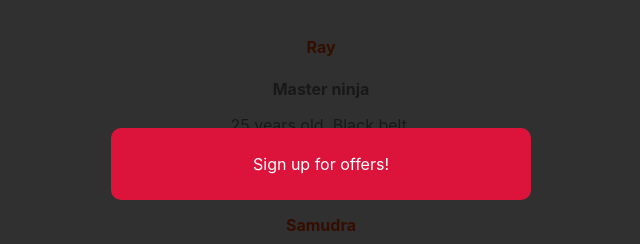
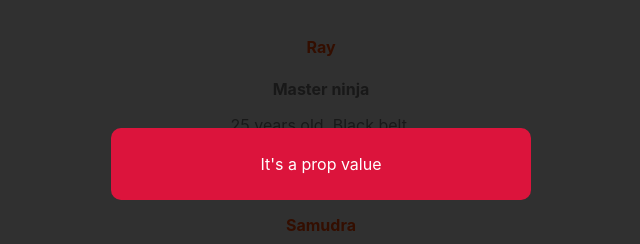
Before and after one commit to raybagas7/svelte-intro-ntk, a Svelte app: page / in a window 1280 px wide. Shown: the top 244 px of the page, without its empty margins (319-959 px from the left). Built offline with nearby package versions, Linux system fonts and the light colour scheme.

Commit message:
feat(props): - passing props to another component and conditionally render base on that props

```diff
--- a/src/App.svelte
+++ b/src/App.svelte
@@ -13,7 +13,7 @@
   };
 </script>
 
-<Modal />
+<Modal message="It's a prop value" isPromo={true} />
 <main>
   {#each people as person (person.id)}
     <div>
--- a/src/Modal.svelte
+++ b/src/Modal.svelte
@@ -1,12 +1,13 @@
 <script>
+  export let message = 'This is a modal default value';
+  export let isPromo = false;
   let showModal = true;
-  let isPromo = true;
 </script>
 
 {#if showModal}
   <div class="backdrop" class:promo={isPromo}>
     <div class="modal">
-      <p>Sign up for offers!</p>
+      <p>{message}</p>
     </div>
   </div>
 {/if}
```
